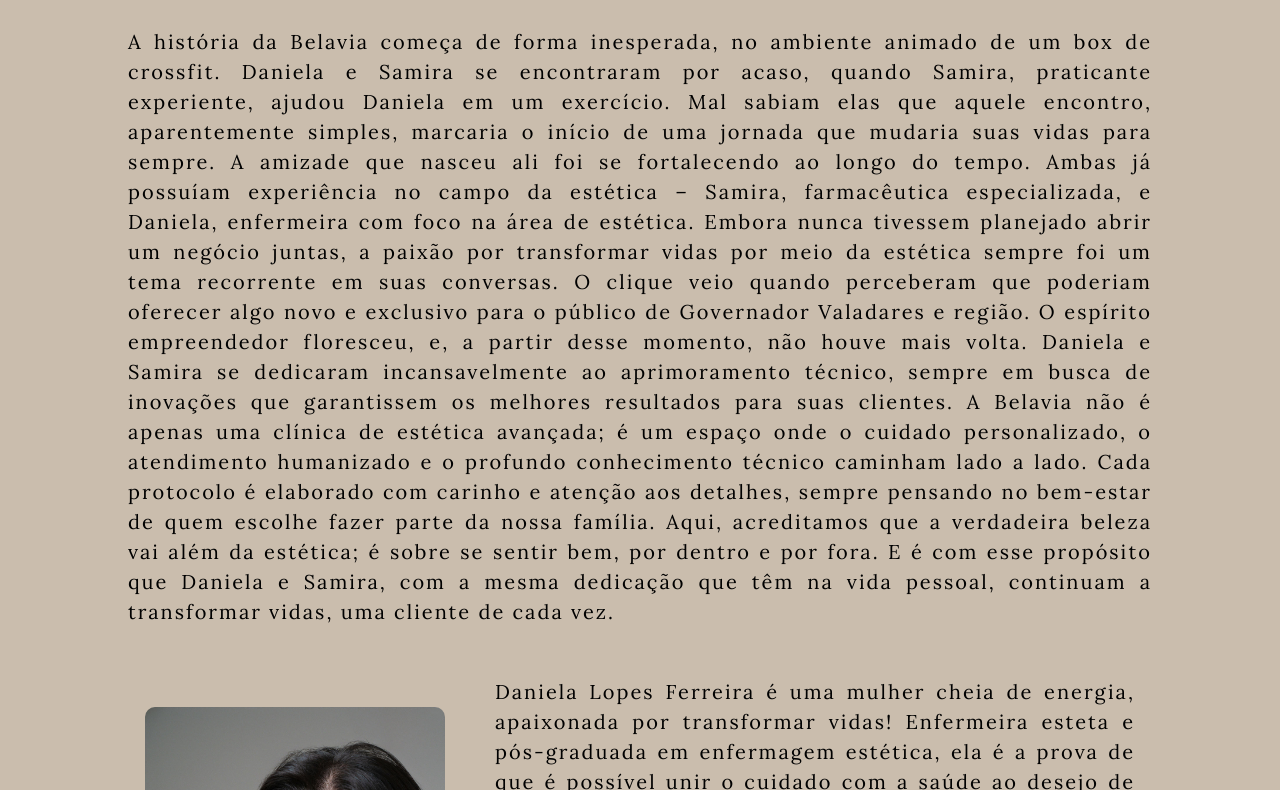
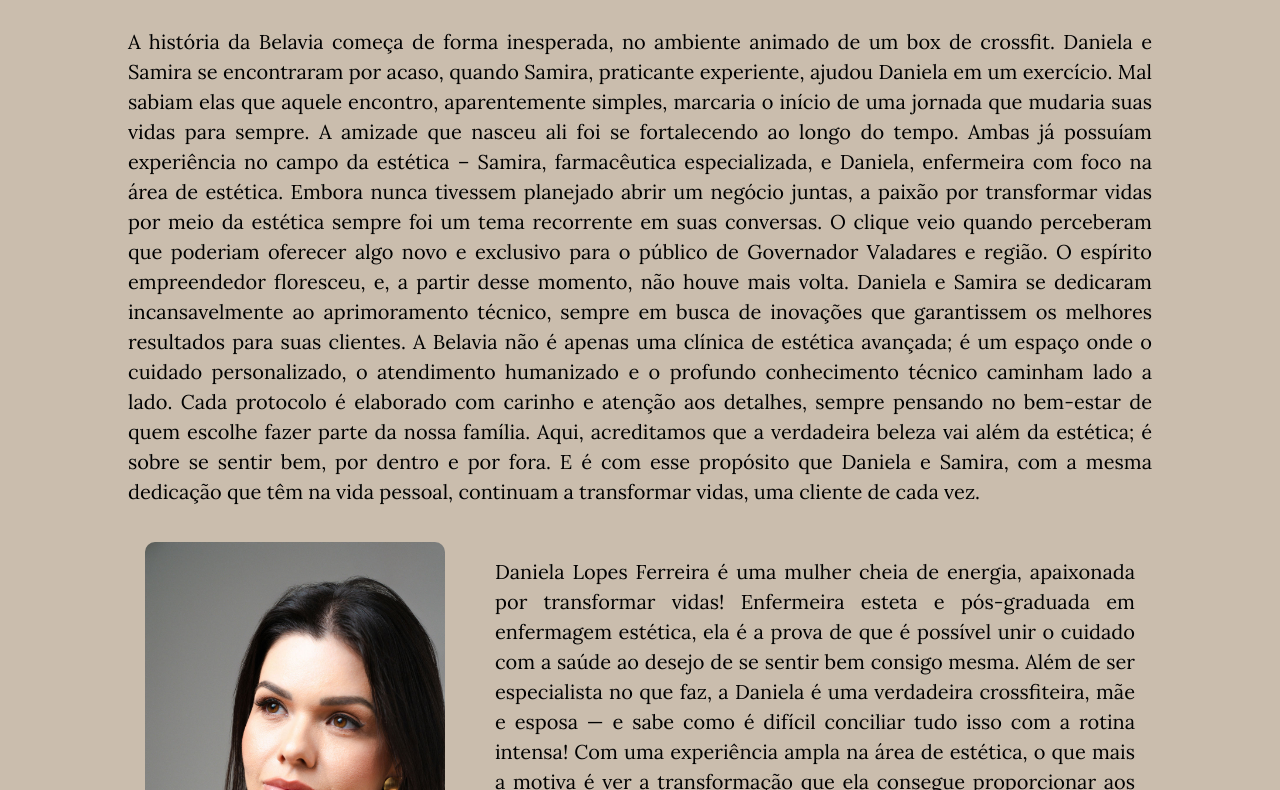
Before and after one commit to guilherme-op86/belavia-estetica-avancada, a plain HTML site: page HTML/sobre.html in a window 1280 px wide. Shown: the part 241-1031 px from the top of the page. Drawn offline with Linux system fonts and the light colour scheme.

Commit message:
letter-spacing fixed

```diff
--- a/CSS/sobre.css
+++ b/CSS/sobre.css
@@ -21,7 +21,7 @@ body{
     font-weight: 400;
     background-color: rgba(123, 92, 52, 0.4);
     font-size: var(--paragraph-size);
-    letter-spacing: .2rem;
+    letter-spacing: normal;
     line-height: 3rem;
 
 }
```
